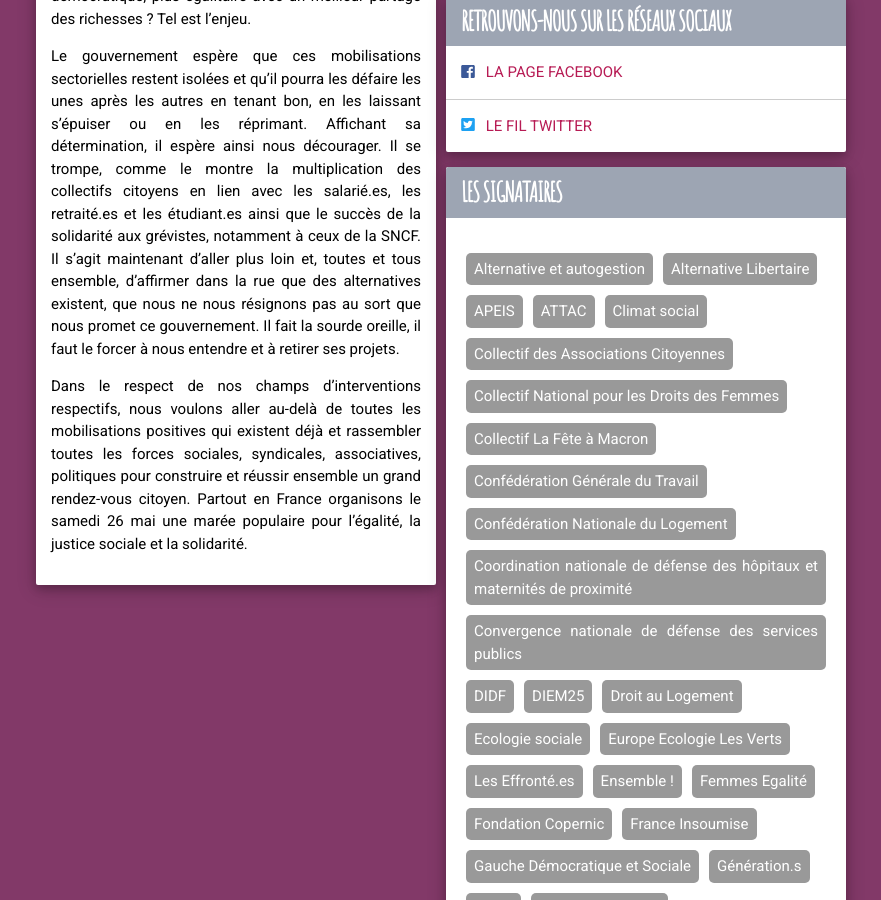
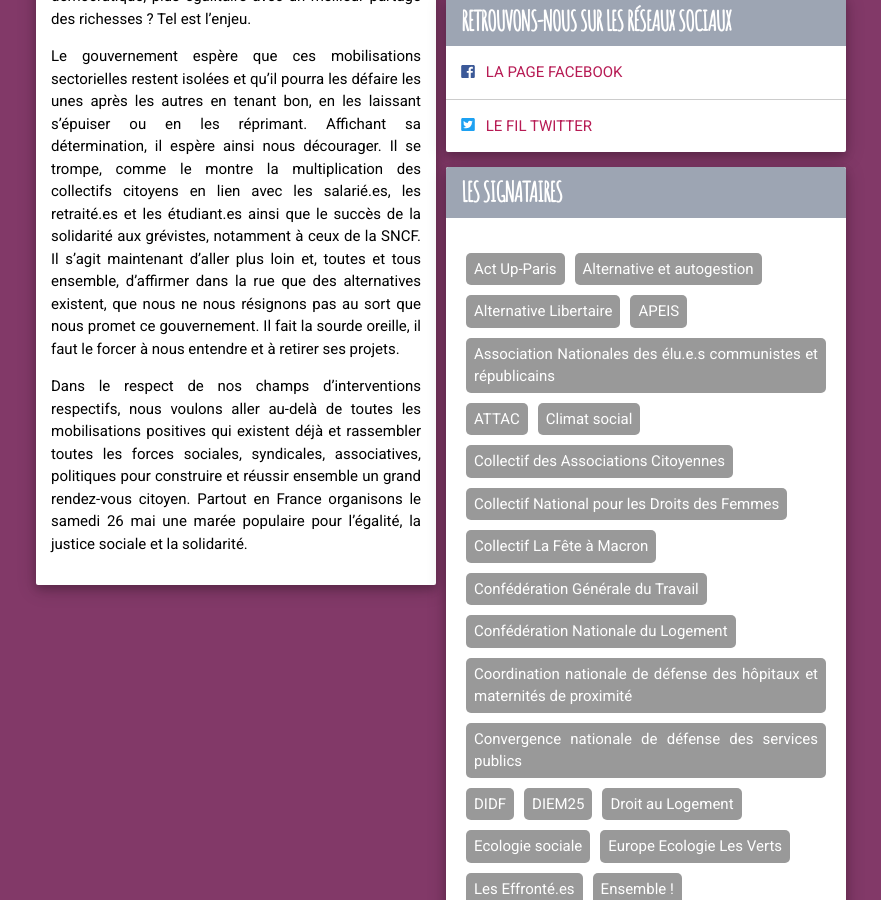
Before and after one commit to tonygoussot/mareepopulaire, a Jekyll site: the page built from index.html, in a window 1280 px wide and 900 px high, scrolled down 1422 px. Shown: the whole window, without its empty margins (199-1080 px from the left). Built offline with Jekyll 4.4.1, drawn with Linux system fonts in a browser that asks for light colours; some of the changed text lies outside the part shown.

Commit message:
Update signataires.yml

```diff
--- a/_data/signataires.yml
+++ b/_data/signataires.yml
@@ -1,6 +1,8 @@
+- nom: Act Up-Paris
 - nom: Alternative et autogestion
 - nom: Alternative Libertaire
 - nom: APEIS
+- nom: Association Nationales des élu.e.s communistes et républicains
 - nom: ATTAC
 - nom: Climat social
 - nom: Collectif des Associations Citoyennes
@@ -17,12 +19,14 @@
 - nom: Europe Ecologie Les Verts
 - nom: Les Effronté.es
 - nom: Ensemble !
+- nom: Fédération Syndicale Unitaire
 - nom: Femmes Egalité
 - nom: Fondation Copernic
 - nom: France Insoumise
 - nom: Gauche Démocratique et Sociale
 - nom: Génération.s
 - nom: MJCF
+- nom: Mouvement de la Paix
 - nom: Mouvement Ecolo
 - nom: Mouvement National des Chômeurs et Précaires
 - nom: Nouvelle Donne
```
